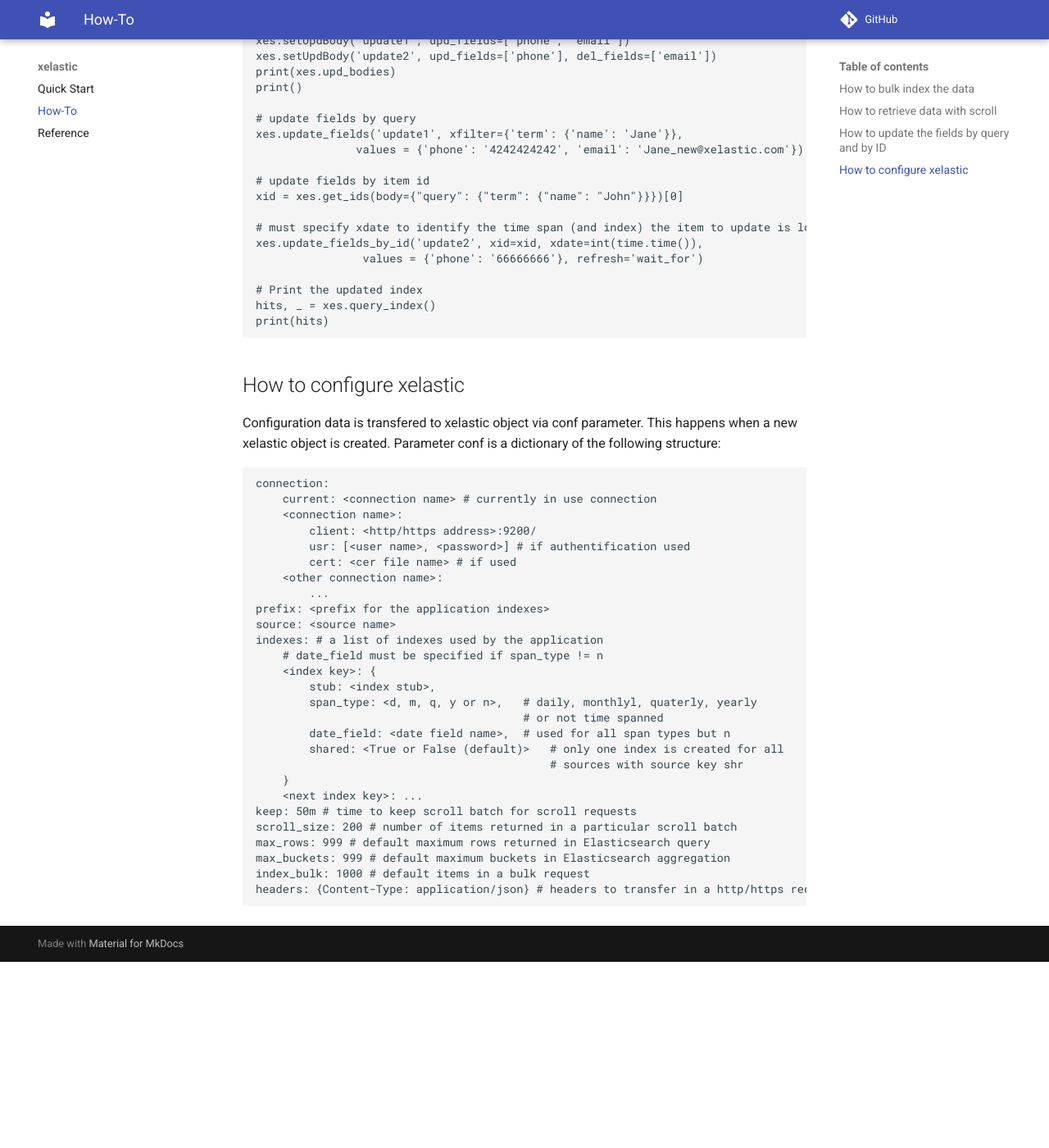
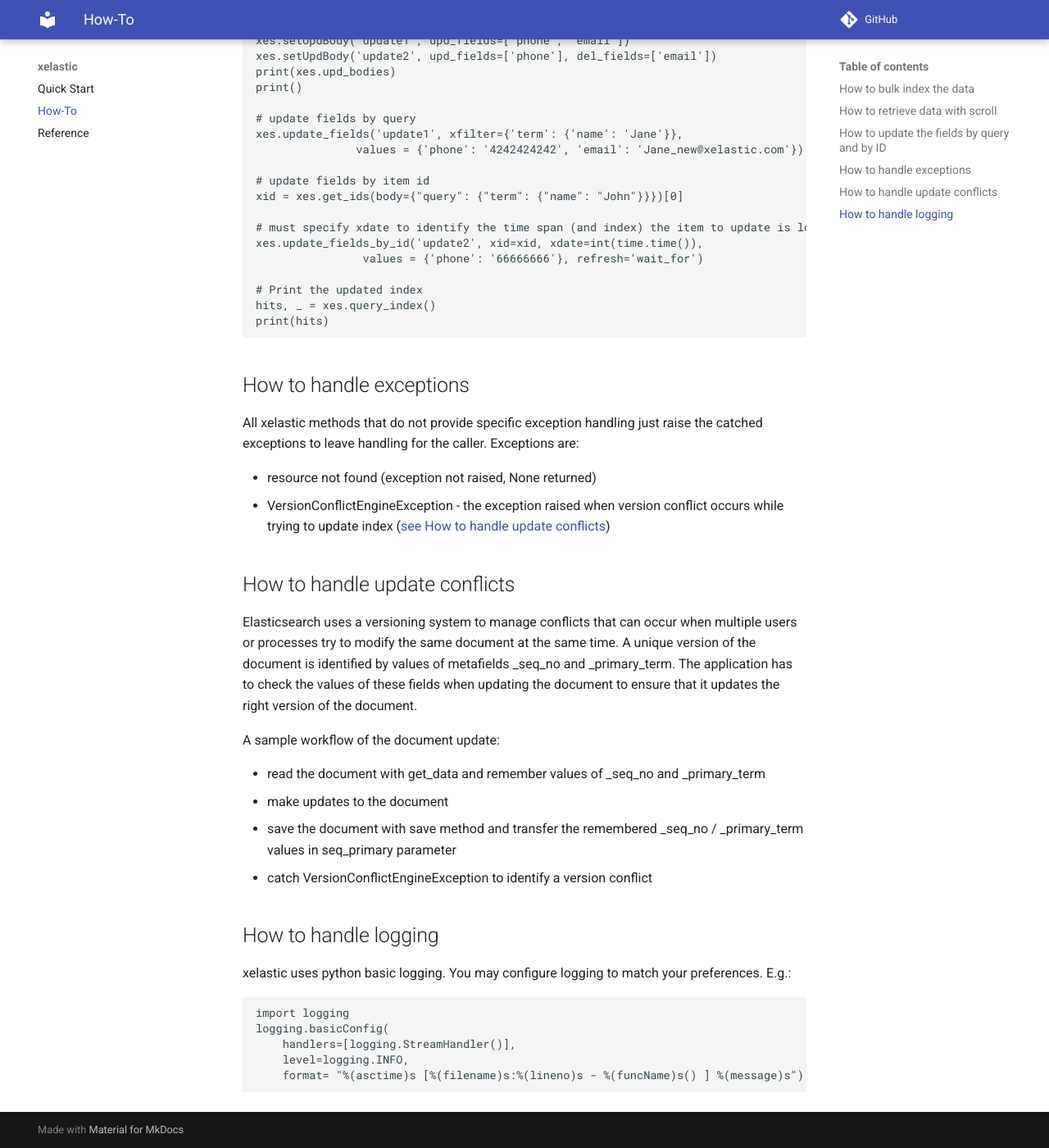
Before and after one commit to RixTechnologies/xelastic, an MkDocs documentation site: the page built from docs/how-to-guides.md, in a window 1280 px wide and 1400 px high, scrolled down 1170 px. Shown: the whole window at 82% size. Built offline with MkDocs 1.6.1 and Material for MkDocs 9.7.7, drawn with Linux system fonts in a browser that asks for light colours; comment, search, counter and statistics services are not loaded; before the commit the page ends 2343 px from its top, so only the background shows below that; some of the changed text lies outside the part shown.

Commit message:
2.4.13 Documentation and comments upgraded
Signed-off-by: jurisra <jurisra@gmail.com>

````diff
--- a/docs/how-to-guides.md
+++ b/docs/how-to-guides.md
@@ -2,7 +2,8 @@
 ## How to bulk index the data
 We assume that you have already created and saved into your ES cluster the index template for sample customers index.
 
-The script below will batch index to the customers index the data you will provide in the items list below. [See here](#how-to-configure-xelastic) for a conf sample.
+The script below will batch index to the customers index the data you will provide in the items list below.
+See [here](reference.md#src.xelastic.XElastic.__init__) for the description of the conf parameter.
 
 ```python
 import time
@@ -61,35 +62,34 @@
 hits, _ = xes.query_index()
 print(hits)
 ```
-## How to configure xelastic
-Configuration data is transfered to xelastic object via conf parameter. This happens when a new xelastic object is created.
-Parameter conf is a dictionary of the following structure:
+## How to handle exceptions
+All xelastic methods that do not provide specific exception handling just raise the catched exceptions to leave handling for the caller.
+Exceptions are:
+
+* resource not found (exception not raised, None returned)
+* VersionConflictEngineException - the exception raised when version conflict occurs while trying to update index ([see How to handle update conflicts](#how-to-handle-update-conflicts))
+
+## How to handle update conflicts
+Elasticsearch uses a versioning system to manage conflicts that can occur when multiple users or processes
+try to modify the same document at the same time. A unique version of the document is identified by values of
+metafields _seq_no and _primary_term. The application has to check the values of these fields
+when updating the document to ensure that it updates the right version of the document.
+
+A sample workflow of the document update:
+
+* read the document with get_data and remember values of _seq_no and _primary_term
+* make updates to the document
+* save the document with save method and transfer the remembered _seq_no / _primary_term
+values in seq_primary parameter
+* catch VersionConflictEngineException to identify a version conflict
+
+## How to handle logging
+xelastic uses python basic logging. You may configure logging to match your preferences.
+E.g.:
 ```
-connection:
-    current: <connection name> # currently in use connection
-    <connection name>:
-        client: <http/https address>:9200/
-        usr: [<user name>, <password>] # if authentification used
-        cert: <cer file name> # if used
-    <other connection name>:
-        ...
-prefix: <prefix for the application indexes>
-source: <source name>
-indexes: # a list of indexes used by the application
-    # date_field must be specified if span_type != n
-    <index key>: {
-        stub: <index stub>,
-        span_type: <d, m, q, y or n>,   # daily, monthlyl, quaterly, yearly
-                                        # or not time spanned
-        date_field: <date field name>,  # used for all span types but n
-        shared: <True or False (default)>   # only one index is created for all
-                                            # sources with source key shr
-    }
-    <next index key>: ...
-keep: 50m # time to keep scroll batch for scroll requests
-scroll_size: 200 # number of items returned in a particular scroll batch
-max_rows: 999 # default maximum rows returned in Elasticsearch query
-max_buckets: 999 # default maximum buckets in Elasticsearch aggregation
-index_bulk: 1000 # default items in a bulk request
-headers: {Content-Type: application/json} # headers to transfer in a http/https request
+import logging
+logging.basicConfig(
+    handlers=[logging.StreamHandler()],
+    level=logging.INFO,
+    format= "%(asctime)s [%(filename)s:%(lineno)s - %(funcName)s() ] %(message)s")
 ```
--- a/howto_updateFields.py
+++ b/howto_updateFields.py
@@ -20,7 +20,6 @@
         'customers': {'stub': 'cst', 'span_type': 'm', 'date_field': 'created'}}
 }
 
-
 xes = XElasticUpdate(conf, 'customers') # Create xelastic instance for customers index
 xes.set_upd_body('update1', upd_fields=['phone', 'email'])
 xes.set_upd_body('update2', upd_fields=['phone'], del_fields=['email'])
--- a/setup.cfg
+++ b/setup.cfg
@@ -1,6 +1,6 @@
 [metadata]
 name = xelastic
-version = 2.4.12
+version = 2.4.13
 py_modules=['xelastic']
 author = "Juris Rats"
 author_email = "jurisra@gmail.com"
````
Also changed, not shown: docs/index.md (+1 -1 lines), 1 other file.
